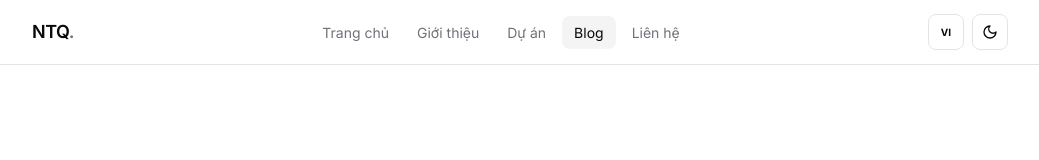
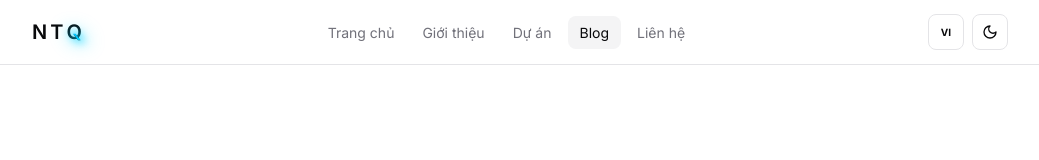
Before and after one commit to NgTrQuang/profile_me, a Next.js app: page /blog in a window 1280 px wide. Shown: the top 160 px of the page, without its empty margins (120-1159 px from the left). Built offline with nearby package versions, Linux system fonts and the light colour scheme.

Commit message:
change logo

```diff
--- a/src/components/Header.tsx
+++ b/src/components/Header.tsx
@@ -31,11 +31,28 @@ export default function Header({ onOpenCommandPalette }: HeaderProps) {
     <header className="sticky top-0 z-50 w-full border-b border-border bg-background/80 backdrop-blur-md">
       <nav className="mx-auto flex h-16 max-w-5xl items-center justify-between px-6">
         {/* Logo */}
-        <Link
-          href="/"
-          className="text-lg font-semibold tracking-tight hover:text-muted-foreground transition-colors"
-        >
-          NTQ<span className="text-muted-foreground">.</span>
+        <Link href="/" className="group flex items-center select-none" aria-label="NTQ Home">
+          <span className="font-semibold tracking-[0.15em] text-xl leading-none text-foreground transition-opacity group-hover:opacity-80">
+            NT
+            <span className="relative inline-block">
+              Q
+              {/* Cyan tail — replicates the slash extending outside bottom-right of Q */}
+              <span
+                className="absolute"
+                style={{
+                  bottom: '-0.04em',
+                  right: '-0.04em',
+                  width: '0.4em',
+                  height: '0.12em',
+                  background: 'linear-gradient(to right, #00D4FF, #00BFFF)',
+                  borderRadius: '0',
+                  transform: 'rotate(-128deg) skewX(-38deg)',
+                  transformOrigin: 'top left',
+                  boxShadow: '0 0 8px 3px #00D4FFaa, 0 0 16px 6px #00D4FF44',
+                }}
+              />
+            </span>
+          </span>
         </Link>
 
         {/* Desktop nav */}
@@ -48,6 +65,7 @@ export default function Header({ onOpenCommandPalette }: HeaderProps) {
               <li key={link.href}>
                 <Link
                   href={link.href}
+                  prefetch={link.href === '/blog/'}
                   className={`relative px-3 py-2 text-sm rounded-lg transition-colors ${
                     isActive
                       ? 'text-foreground'
--- a/src/pages/blog/index.tsx
+++ b/src/pages/blog/index.tsx
@@ -16,7 +16,7 @@ const container = {
   hidden: { opacity: 0 },
   show: {
     opacity: 1,
-    transition: { staggerChildren: 0.06 },
+    transition: { staggerChildren: 0.03 },
   },
 };
 
```
Also changed, not shown: public/images/logo_dark.jpg (added), public/images/logo_light.jpg (added).
